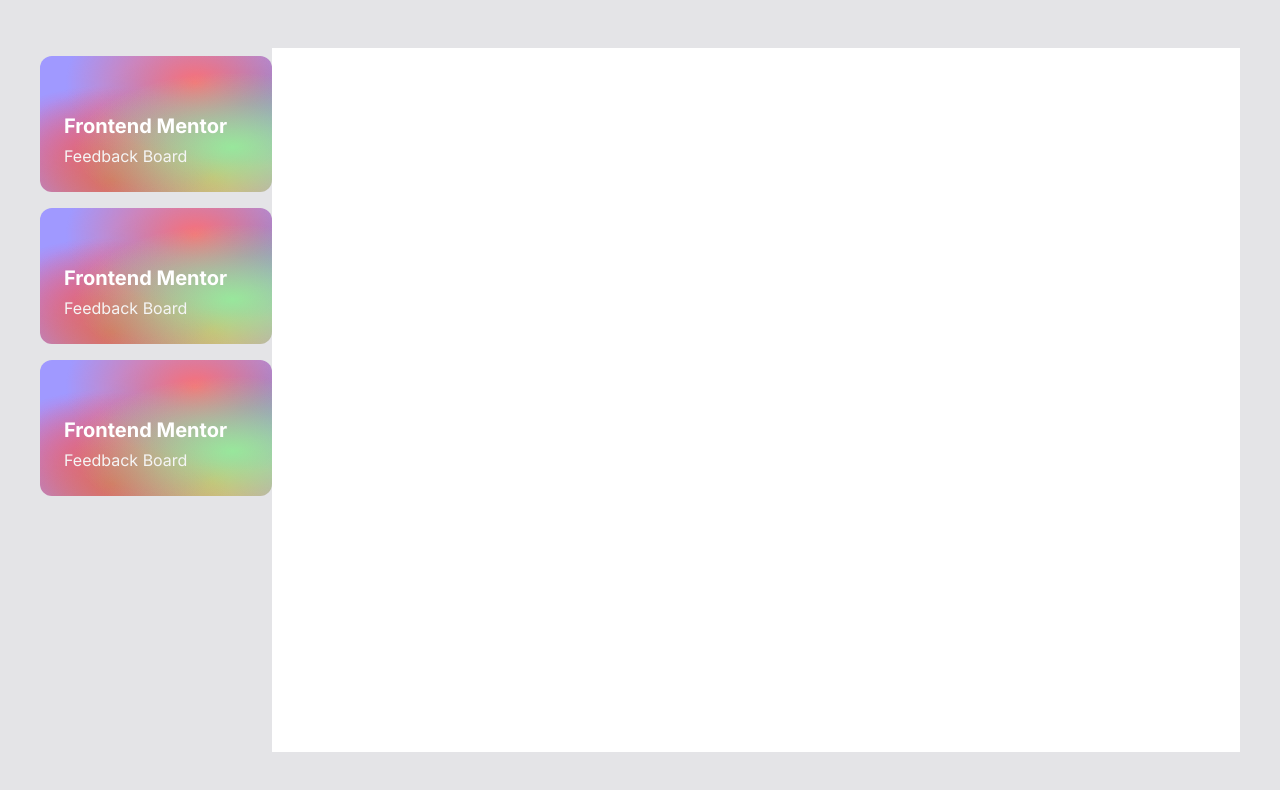
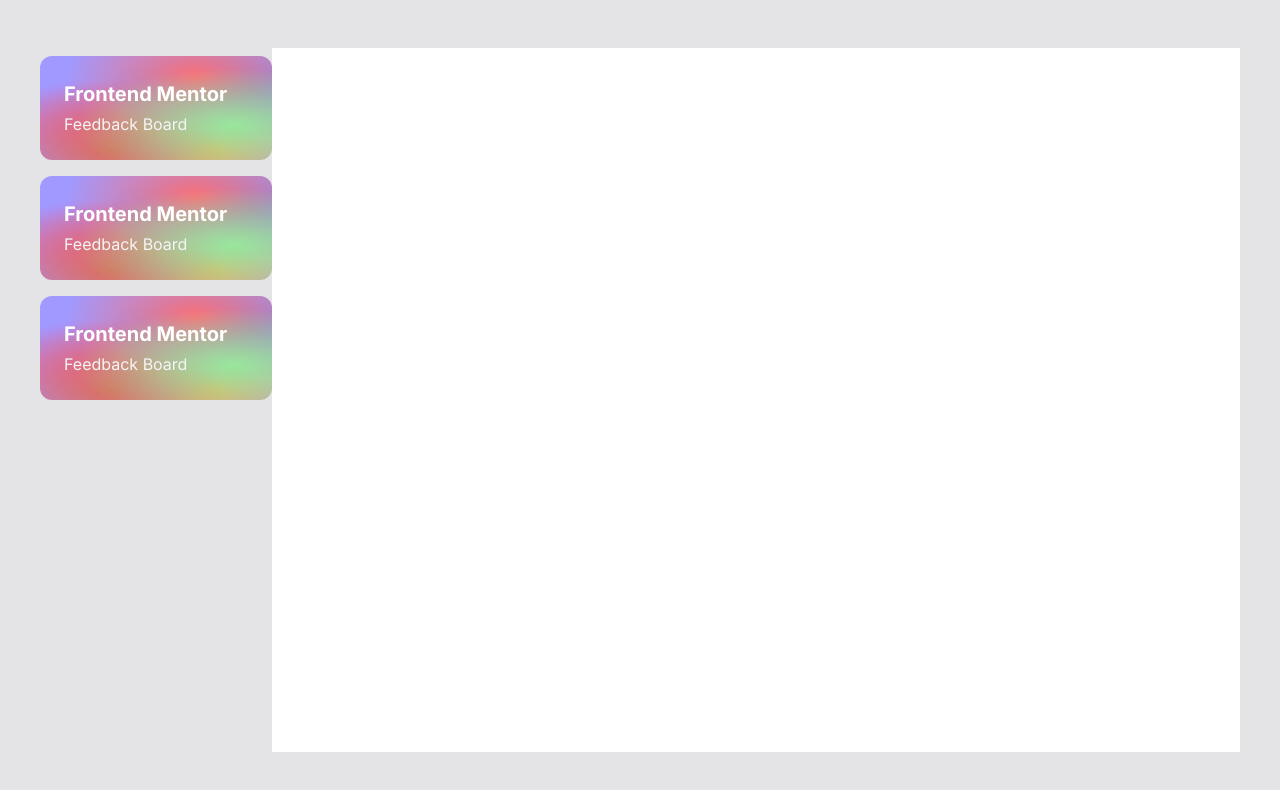
Before and after one commit to katsuragawaa/feedback-hub, a Vue app: page / in a window 1280 px wide. Shown: the top 790 px of the page. Built offline with nearby package versions, Linux system fonts and the light colour scheme.

Commit message:
Fix justification

```diff
--- a/src/components/TitleCard.vue
+++ b/src/components/TitleCard.vue
@@ -1,7 +1,7 @@
 <template>
-  <div class="w-full rounded-xl gradient-bg mx-2 lg:my-2 lg:mx-0 ">
+  <div class="w-full flex flex-col justify-end rounded-xl gradient-bg lg:my-2">
     <div class="p-6">
-      <div class="py-4"></div>
+      <div class="h-max"></div>
       <div class="font-bold text-xl text-white mb-1">Frontend Mentor</div>
       <div class="text-neutral-100">Feedback Board</div>
     </div>
```
